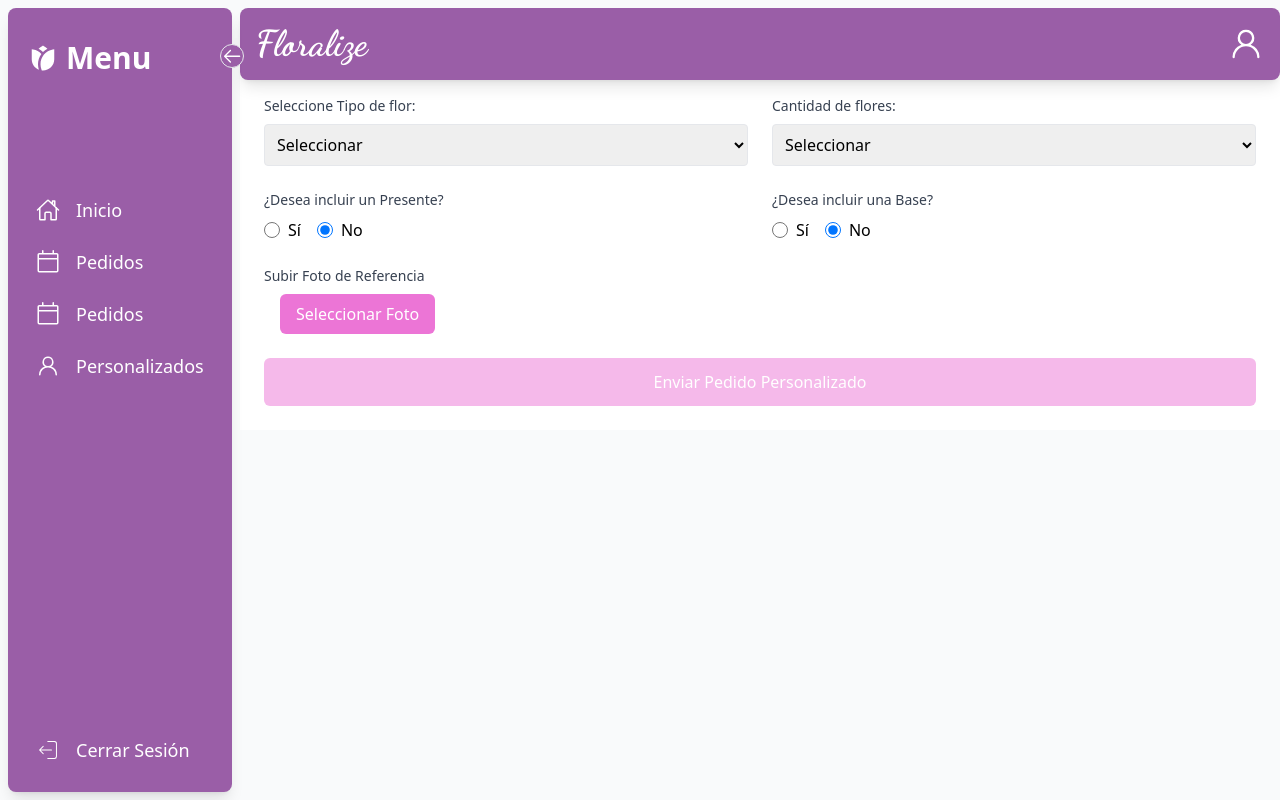
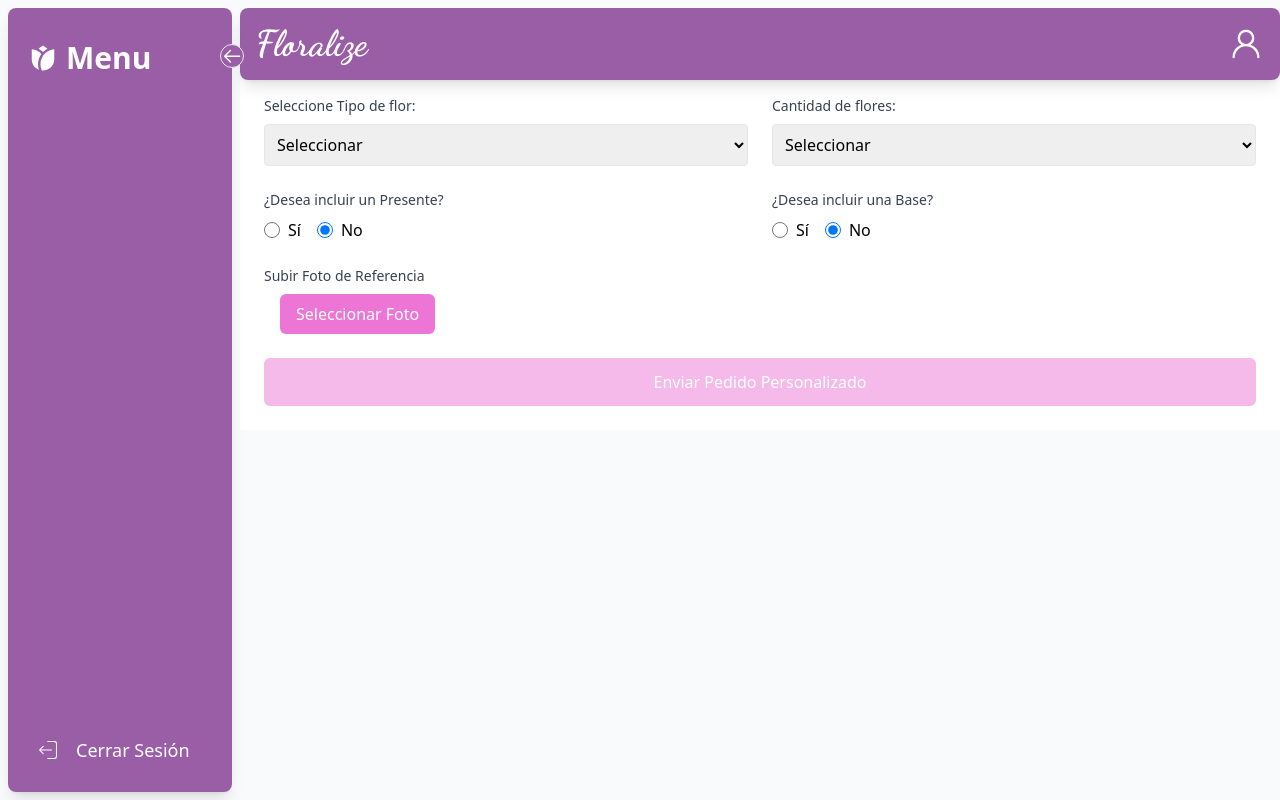
Before and after one commit to Anderarita/Floralize, a React (Vite) app: page /ordersCustomers in a window 1280 px wide. Built offline with nearby package versions, Linux system fonts and the light colour scheme.

Commit message:
Actualizar los roles permitidos en el componente Sidebar y las rutas para incluir Gerente y Vendedor

```diff
--- a/src/components/Sidebar.jsx
+++ b/src/components/Sidebar.jsx
@@ -35,6 +35,9 @@ const Sidebar = () => {
   const navigate = useNavigate();
   const isAdmin = hasRole("Admin");
   const isUser = hasRole("User");
+  const isInvetori = hasRole("Inventario");
+  const isGerente = hasRole("Gerente");
+  const isVendedor = hasRole("Vendedor");
 
   const handleNavigate = (path) => {
     navigate(path);
@@ -74,13 +77,16 @@ const Sidebar = () => {
 
         <nav className="flex-grow mt-20">
           <ul>
+            {(hasRole("Admin") || hasRole("Gerente")) || hasRole("Vendedor")&& (
             <NavItem
               icon={<IoHomeOutline />}
               onClick={() => handleNavigate("/adminHome")}
               open={open}
               title={"Inicio"}
             />
-            {!isAdmin && (
+            )}
+
+            {!isAdmin || !isVendedor&& (
               <NavItem
                 icon={<GoCalendar />}
                 onClick={() => handleNavigate("/orders")}
@@ -88,7 +94,7 @@ const Sidebar = () => {
                 title={"Pedidos"}
               />
             )}
-            {!isUser && (
+            {(hasRole("Admin")|| hasRole("Gerente")|| hasRole("Vendedor")) && (
               <NavItem
                 icon={<GoCalendar />}
                 onClick={() => handleNavigate("/OrdersAdmin")}
@@ -98,7 +104,7 @@ const Sidebar = () => {
             )}
 
             {/* Mostrar el elemento de inventario solo si el usuario tiene el rol de Admin o Inventario */}
-            {(hasRole("Admin") || hasRole("Inventario")) && (
+            {(hasRole("Admin") || hasRole("Inventario") || hasRole("Gerente")) && (
               <NavItem
                 icon={<GoFile />}
                 onClick={() => handleNavigate("/inventory")}
@@ -107,7 +113,7 @@ const Sidebar = () => {
               />
             )}
 
-            {!isAdmin && (
+            {!isAdmin || !isInvetori && (
               <NavItem
                 icon={<GoPerson />}
                 onClick={() => handleNavigate("/ordersCustomers")}
@@ -125,7 +131,7 @@ const Sidebar = () => {
                 />
               </>
             )}
-            {isAdmin && (
+            {isAdmin || isInvetori || isGerente && (
               <NavItem
                 icon={<FaHandshake />}
                 onClick={() => handleNavigate("/Suppliers")}
--- a/src/routes/routes.jsx
+++ b/src/routes/routes.jsx
@@ -90,7 +90,7 @@ export const routes = [
   {
     path: "/OrdersAdmin",
     element: (
-      <RoleBasedRoute roles={["Admin"]}>
+      <RoleBasedRoute roles={["Admin", "Gerente", "Vendedor"]}>
         <OrdersAdminPage />
       </RoleBasedRoute>
     ),
@@ -122,7 +122,7 @@ export const routes = [
   {
     path: "/adminHome",
     element: (
-      <RoleBasedRoute roles={["Admin"]}>
+      <RoleBasedRoute roles={["Admin", "Gerente"]}>
         <AdminHomePage />
       </RoleBasedRoute>
     ),
```
